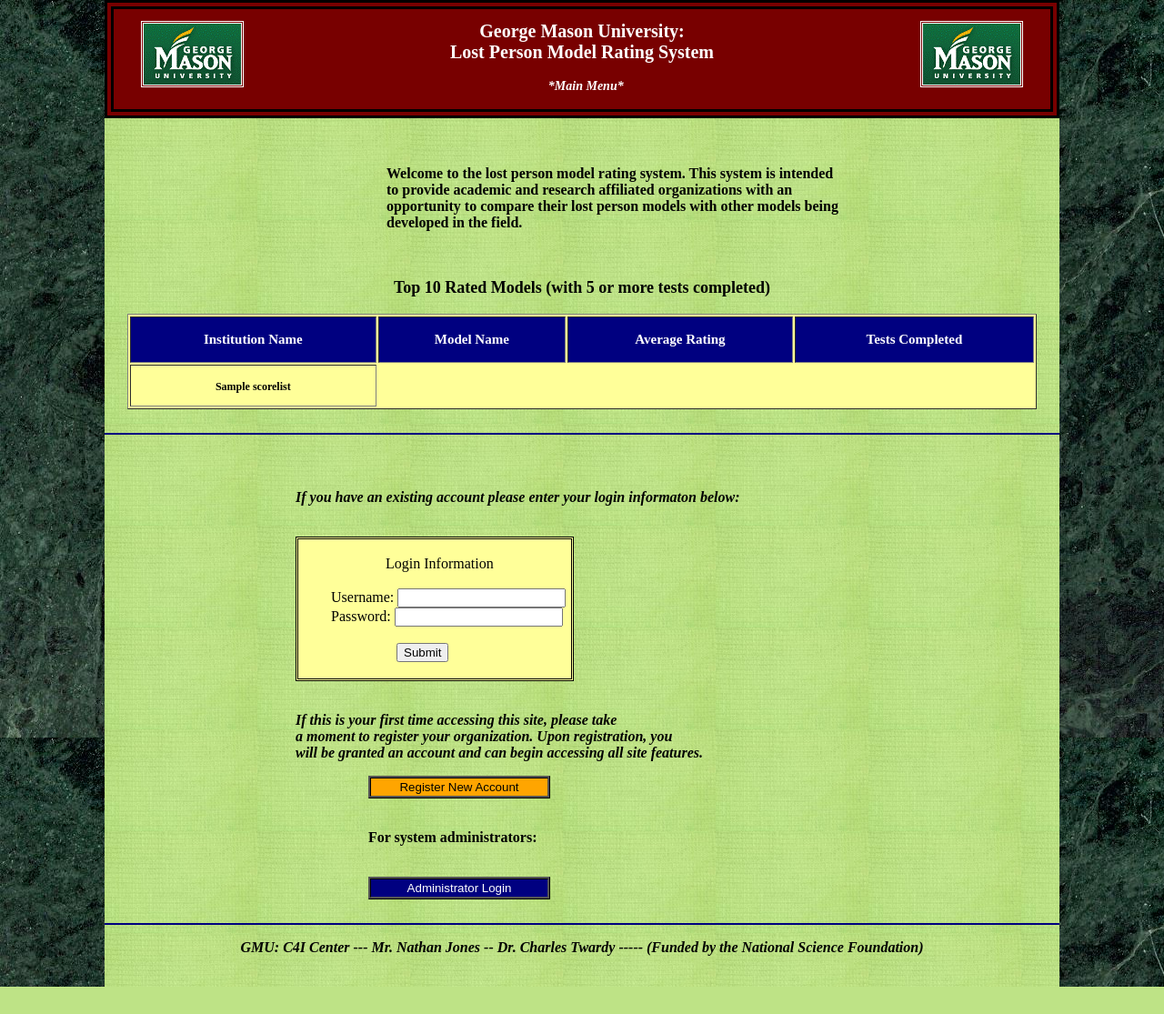
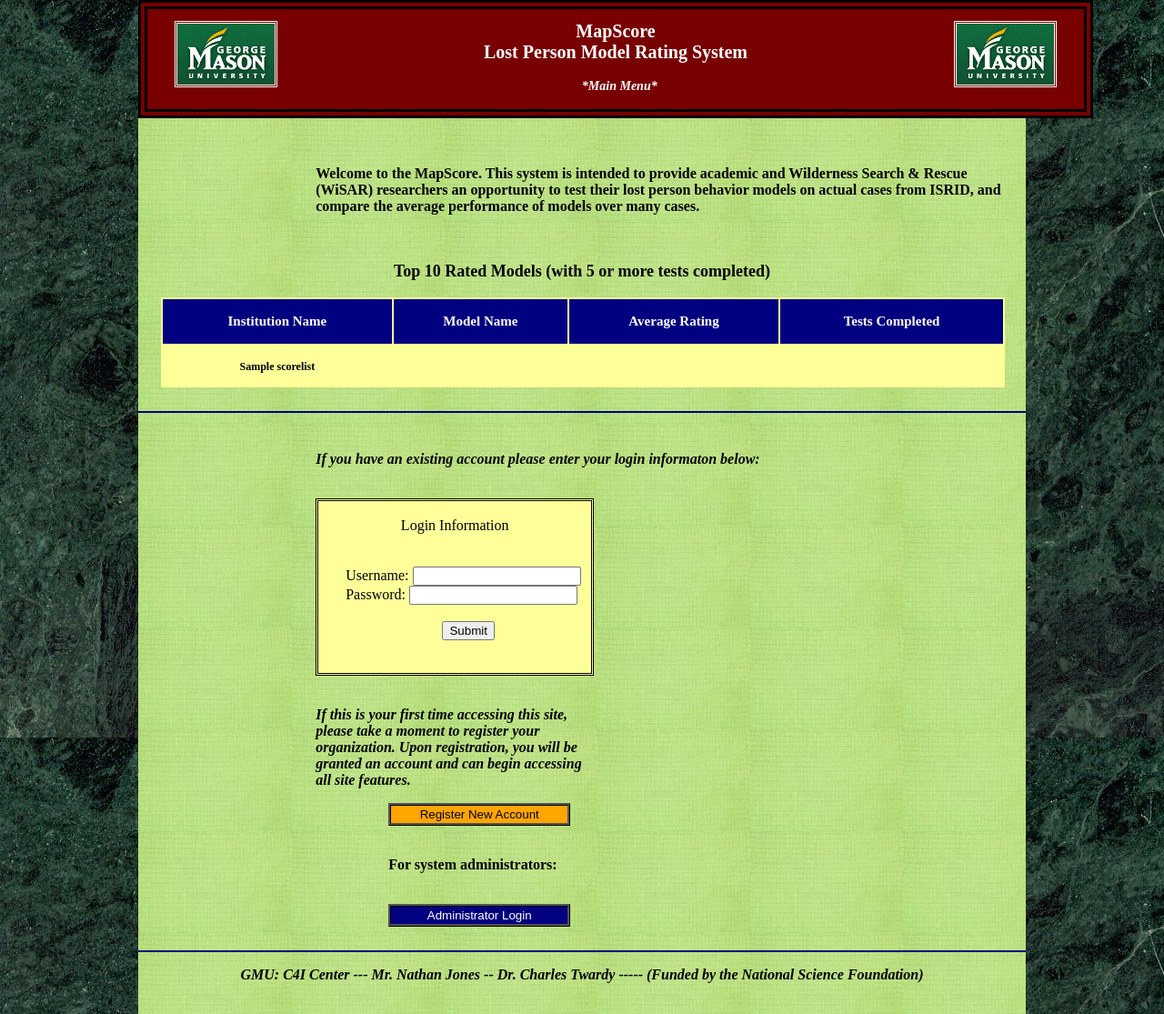
Before and after one commit to ctwardy/mapscore, a Django app: template templates/Main.html in a window 1280 px wide. Shown: the whole page at 91% size. Before the commit the page ends 1085 px from the top, so only its background shows below. Run offline with Django 3.2, Linux system fonts and the light colour scheme; the template is opened without the code that fills it: most values are stand-ins (such as "Sample title", 1, 10 or a date in 2020).

Commit message:
Tweak front page and Terms of Use

```diff
--- a/templates/Main.html
+++ b/templates/Main.html
@@ -8,7 +8,7 @@
 
 <body  marginwidth="0px" marginheight="0px" leftmargin="0px"  topmargin="0px" style ='background : url("/media/background.jpg")' npadding ='0px' height = '100%'  style ='overflow-x: hidden; overflow-y:scroll' >
 
-<div style = 'width: 1050px; margin-left:auto;margin-right:auto;  background : url("/media/lightgreen.jpg") ;padding-left:0px'>
+<div style = 'width: 976px; margin-left:auto;margin-right:auto;  background : url("/media/lightgreen.jpg") ;padding-left:0px'>
 <div style ='border:double; color:black; border-width:10px; position:absolute; top:0; width: 1030px;background-color:#780000;height: 110px; overflow-x:hidden;overflow-y:hidden'>
 <div style = 'margin-left: 30px ; margin-top: 0px;margin-right: 30px; margin-bottom: 0px; font-size:10px'  >
 	<h1 style = 'color :white'>
@@ -18,7 +18,7 @@
 
 
 		<center>
-		George Mason University:<br>
+		MapScore<br>
 		Lost Person Model Rating System<br>
 		<div style = 'margin-top:18px'>
 		<div style ='font-size:14px; position:absolute; width:95%'><i>*Main Menu*</i></div>
@@ -36,12 +36,12 @@
 <div style = 'padding-left:20%;' >
 	<br><br>
 
-	<p style ='padding-left:100px'><b>
-		Welcome to the lost person model rating system. This system is intended <br>
-		to provide academic and research affiliated organizations with an <br>
-		opportunity to compare their lost person models with other models being <br>
-		developed in the field.</b><br> </p>
-
+	<p><b>
+		Welcome to the MapScore. This system is intended to provide
+		academic and Wilderness Search &amp; Rescue (WiSAR)
+		researchers an opportunity to test their lost person
+		behavior models on actual cases from ISRID, and compare the
+		average performance of models over many cases.</b></p>
 	<br>
 	</div>
 	 <center> <p style ='font-size:18px'> <b>Top 10 Rated Models (with 5
@@ -49,7 +49,7 @@
 
 
 	<div style ='padding-left:25px'>
-	<table border = "1" style = " font-size:15px; width:1000px"  bgcolor = '#FFFF99'>
+	<table border = "0" style = " font-size:15px; width:928px"  bgcolor = '#FFFF99'>
 	<tr style ='color:white;background-color:navy'>
 	<th> <p style ='font-size:15px'> Institution Name </p> </th>
 	<th> <p style ='font-size:15px'> Model Name </p> </th>
@@ -80,36 +80,34 @@
 
 
 	<div style = 'padding-left:20%;' >
-
 		<p>
-		<br>
 		<i> <b>If you have an existing account please enter your login informaton below:</b></i>
-
 	</p>
 	<br>
 	<div style = 'border:double; width:300px; background-color:#FFFF99'>
 	<br>
 
 	<form action = "/account/" method = "get" name = "Login">
-		&nbsp;&nbsp;&nbsp;&nbsp;&nbsp;&nbsp;&nbsp;&nbsp;&nbsp;
-		&nbsp;&nbsp;&nbsp;&nbsp;&nbsp;&nbsp;&nbsp;&nbsp;&nbsp;
-		&nbsp;&nbsp;&nbsp;
-		Login Information <br><br>
-		&nbsp;&nbsp;&nbsp;&nbsp;&nbsp;&nbsp;&nbsp;&nbsp;&nbsp;Username: <Input maxlength = '30' type = "text" name = "Username"> <br>
-		&nbsp;&nbsp;&nbsp;&nbsp;&nbsp;&nbsp;&nbsp;&nbsp;&nbsp;Password: <Input maxlength = '30' type = "password" name = "Password"> <br> <br>
-		&nbsp;&nbsp;&nbsp;&nbsp;&nbsp;&nbsp;&nbsp;&nbsp;
-		&nbsp;&nbsp;&nbsp;&nbsp;&nbsp;&nbsp;&nbsp;&nbsp;&nbsp;&nbsp;
-		&nbsp;&nbsp;&nbsp;&nbsp;&nbsp;&nbsp;&nbsp;<input type = "Submit">
+		<center>Login Information</center> <br><br>
+        <div style = 'padding-left:10%'>
+		  Username: <Input maxlength = '30' type = "text" name = "Username"> <br>
+		  Password: <Input maxlength = '30' type = "password" name = "Password"> <br> <br>
+		  <center><input type = "Submit"></center>
+          <br>
+        </div>
 
 	</form>
 	<br>
 	</div>
 	<br>
-	<p> <i><b>
-		If this is your first time accessing this site, please take<br>
-		a moment to register your organization. Upon registration, you <br>
-		will be granted an account and can begin accessing all site features.<br>
-	<b></i></p>
+    <div style='width:300px'>
+	  <p><i><b>
+            If this is your first time accessing this site, please take
+		    a moment to register your organization. Upon registration, you
+		    will be granted an account and can begin accessing all site features.
+	        <b></i>
+      </p>
+    </div>
 
 	<form action = "/reg_conditions/" method = "get" name = "Return to Main Menu">
 
```
Also changed, not shown: templates/regconditions.html (+22 -13 lines).
